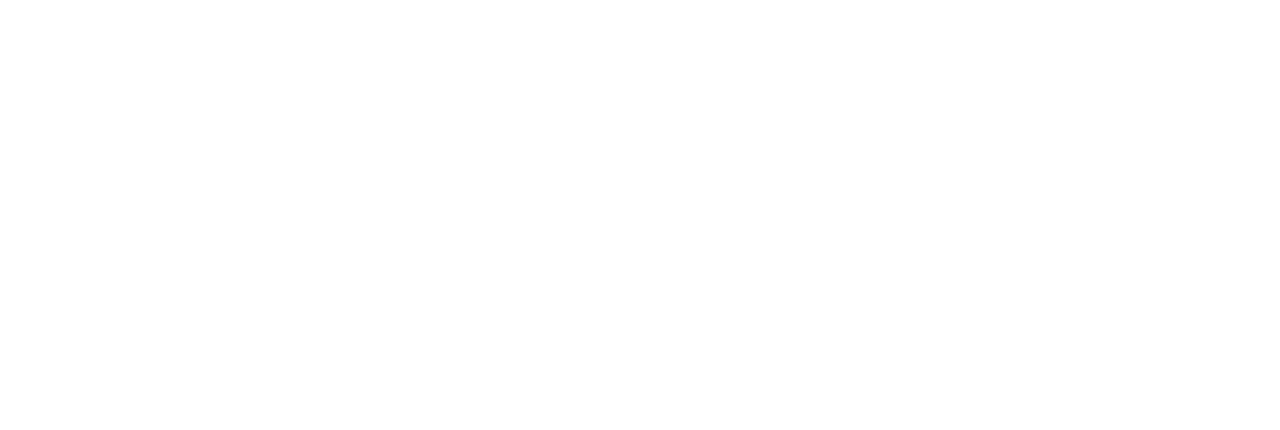
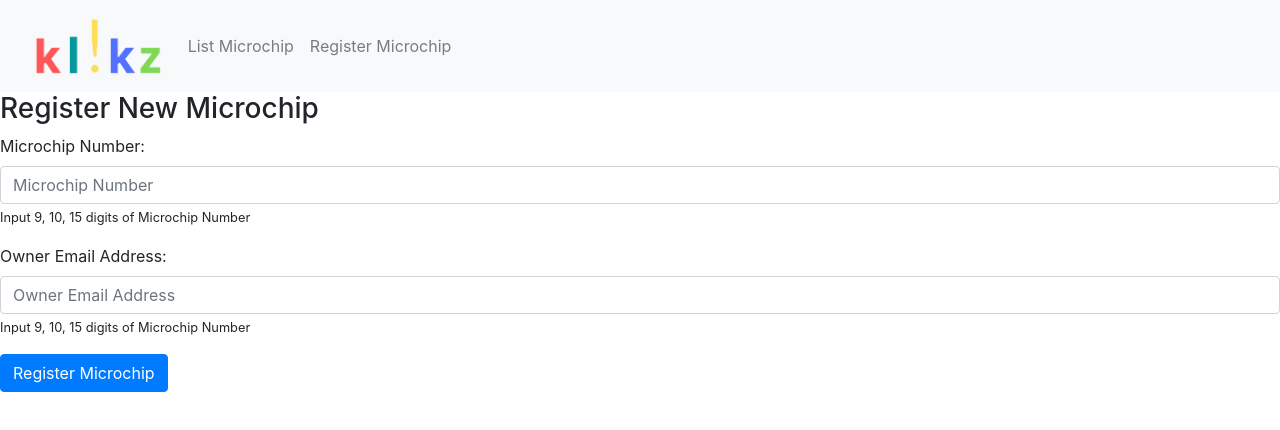
Before and after one commit to Klikz-US/MERN-Stack-Database-Mangement-System, a React (Create React App) app: page /register in a window 1280 px wide. Shown: the top 430 px of the page. Built offline with nearby package versions, Linux system fonts and the light colour scheme.

Commit message:
Init Front Routing

```diff
--- a/src/App.js
+++ b/src/App.js
@@ -1,19 +1,45 @@
 import React, {Component} from "react";
 import {BrowserRouter as Router, Route, Link} from "react-router-dom";
 
-import MicrochipList from "microchip-list.component";
-import EditMicrochip from "edit-microchip.component";
-import CreateMicrochip from "create-microchip.component";
+import MicrochipList from "./components/list-microchip.component";
+import EditMicrochip from "./components/edit-microchip.component";
+import RegisterMicrochip from "./components/register-microchip.component";
 
 import "bootstrap/dist/css/bootstrap.min.css";
+
+import logo from "./logo.png";
 
 class App extends Component {
   render() {
     return (
       <Router>
+        <header>
+          <nav className="container-fluid navbar navbar-expand-lg navbar-light bg-light">
+
+            <Link to="/" className="nav-link">
+              <img src={logo} width="auto" height="60" alt="STL Portal" />
+            </Link>
+
+            <div className="collpase navbar-collapse">
+              <ul className="navbar-nav mr-auto">
+
+                <li className="navbar-item">
+                  <Link to="/" className="nav-link">List Microchip</Link>
+                </li>
+
+                <li className="navbar-item">
+                  <Link to="/register" className="nav-link">Register Microchip</Link>
+                </li>
+
+              </ul>
+            </div>
+
+          </nav>
+        </header>
+
         <Route path = "/" exact component = {MicrochipList}></Route>
         <Route path = "/edit/:id" exact component = {EditMicrochip}></Route>
-        <Route path = "/create" exact component = {CreateMicrochip}></Route>
+        <Route path = "/register" exact component = {RegisterMicrochip}></Route>
       </Router>
     );
   }
--- /dev/null
+++ b/src/components/register-microchip.component.js
@@ -0,0 +1,80 @@
+import React, {Component} from "react";
+
+export default class RegisterMicrochip extends Component {
+    constructor(props) {
+        super(props);
+
+        this.onChangeMicrochipNumber = this.onChangeMicrochipNumber.bind(this);
+        this.onChangeOwnerEmail = this.onChangeOwnerEmail.bind(this);
+        this.onSubmit = this.onSubmit.bind(this);
+
+        this.state = {
+            microchip_Number: "",
+            owner_Email: "",
+        };
+    }
+
+    onChangeMicrochipNumber (e) {
+        this.setState({
+            microchip_Number: e.target.value
+        });
+    }
+
+    onChangeOwnerEmail (e) {
+        this.setState({
+            owner_Email: e.target.value
+        });
+    }
+
+    onSubmit (e) {
+        e.preventDefault();
+
+        this.setState({
+            microchip_Number: e.target.value,
+            owner_Email: e.target.value
+        });
+
+        console.log(this.state);
+    }
+
+    render() {
+        return (
+            <div className="register-microchip-container">
+                <h3>Register New Microchip</h3>
+
+                <form onSubmit={this.onSubmit}>
+
+                    <div className="form-group">
+                        <label htmlFor="microchipNumber">Microchip Number:</label>
+                        <input  type="text"
+                                className="form-control"
+                                id="microchipNumber"
+                                aria-describedby="microchipHelp"
+                                placeholder="Microchip Number"
+                                onChange={this.onChangeMicrochipNumber}
+                                />
+                        <small id="microchipHelp">Input 9, 10, 15 digits of Microchip Number</small>
+                    </div>
+
+                    <div className="form-group">
+                        <label htmlFor="ownerEmail">Owner Email Address:</label>
+                        <input
+                                type="email"
+                                className="form-control"
+                                id="ownerEmail"
+                                aria-describedby="emailHelp"
+                                placeholder="Owner Email Address"
+                                onChange={this.onChangeOwnerEmail}
+                                />
+                        <small id="emailHelp">Input 9, 10, 15 digits of Microchip Number</small>
+                    </div>
+
+                    <div className="form-group">
+                        <input type="submit" value="Register Microchip" className="btn btn-primary" />
+                    </div>
+
+                </form>
+            </div>
+        );
+    }
+}
--- a/src/create-microchip.component.js
+++ /dev/null
@@ -1,11 +0,0 @@
-import React, {Component} from "react";
-
-export default class CreateMicrochip extends Component {
-    render() {
-        return (
-            <div>
-                <h2>Create Microchip</h2>
-            </div>
-        );
-    }
-}
```
Also changed, not shown: src/components/edit-microchip.component.js (renamed from src/edit-microchip.component.js), src/components/list-microchip.component.js (renamed from src/microchip-list.component.js), src/logo.png (added), src/logo.svg (deleted).
